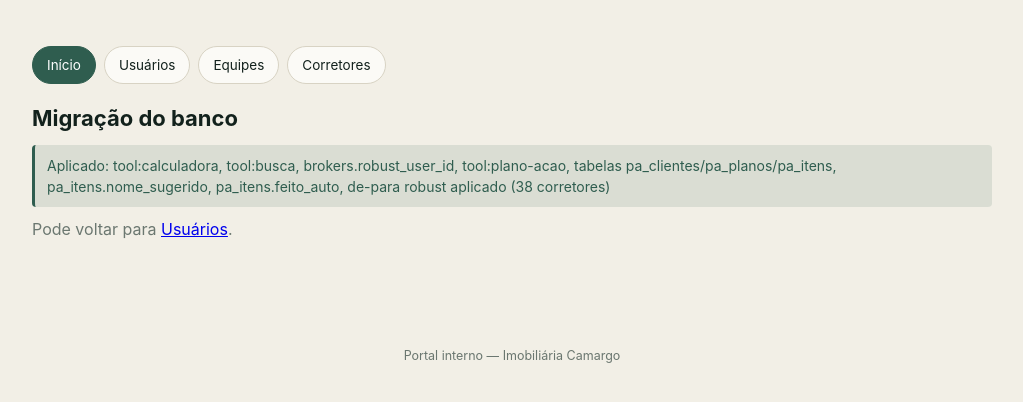
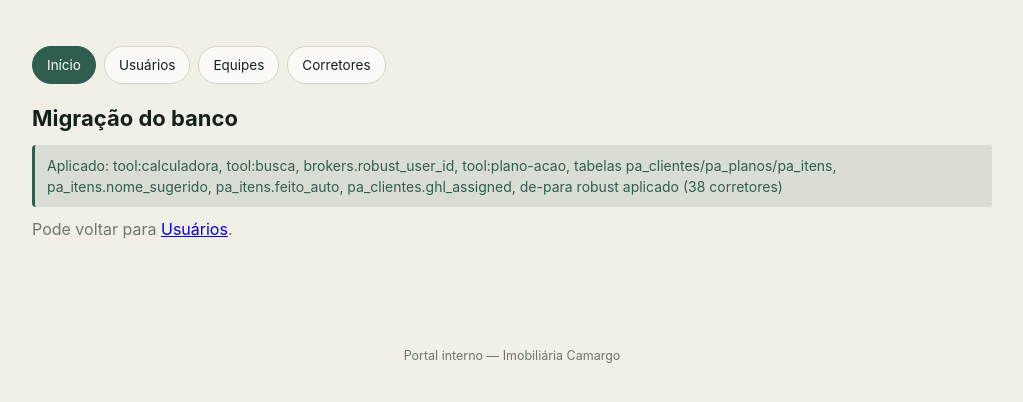
Before and after one commit to jhonytebaldi/portal-camargo, a PHP site: page /admin/migrar.php in a window 1280 px wide. Shown: the part 49-451 px from the top of the page, without its empty margins (128-1151 px from the left). Run offline with PHP 8.4, Linux system fonts and the light colour scheme; the visitor is signed in with stand-in values (Sample User, id 1); tables that the repository leaves empty hold one stand-in row (values such as "Sample post").

Commit message:
Migração: pa_clientes.ghl_assigned (via Claude)

```diff
--- a/admin/migrar.php
+++ b/admin/migrar.php
@@ -127,6 +127,10 @@ try {
         $pdo->exec("ALTER TABLE pa_itens ADD COLUMN feito_auto TINYINT(1) NOT NULL DEFAULT 0");
         $feitos[] = 'pa_itens.feito_auto';
     }
+    if (!col_existe($pdo, 'pa_clientes', 'ghl_assigned')) {
+        $pdo->exec("ALTER TABLE pa_clientes ADD COLUMN ghl_assigned VARCHAR(40) NULL");
+        $feitos[] = 'pa_clientes.ghl_assigned';
+    }
     // Aplica o de-para GHL ↔ Robust conferido (plano-acao/depara-seed.php).
     // Idempotente e conservador: só preenche robust_user_id quando NULL —
     // o que o admin ajustar depois na mão nunca é sobrescrito.
```
